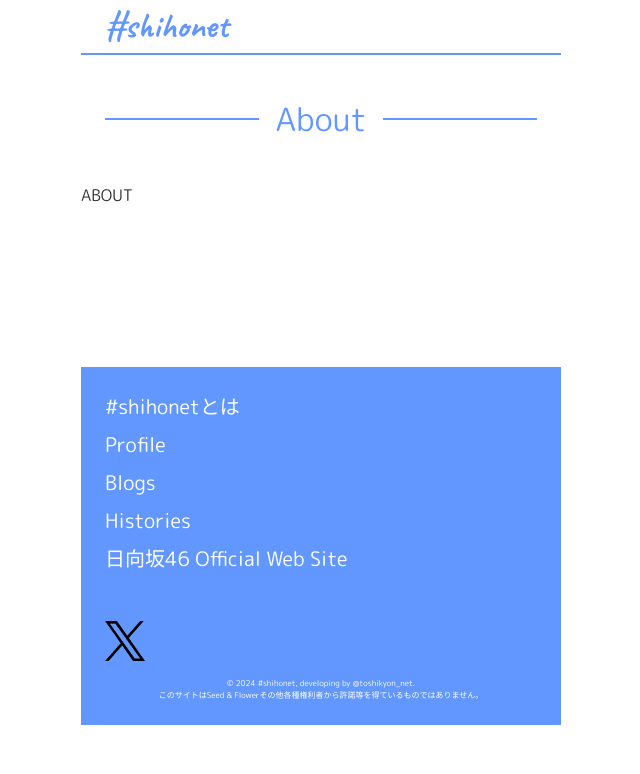
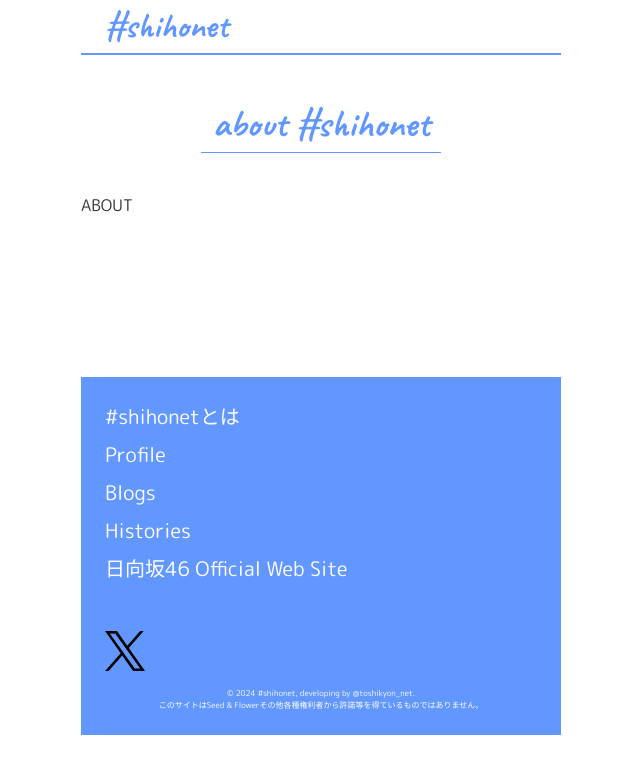
Before and after one commit to shihonet/shihonet_front, a Vue app: page /about in a window 1280 px wide. Shown: the top 774 px of the page, without its empty margins (319-959 px from the left). Built offline with nearby package versions, Linux system fonts and the light colour scheme.

Commit message:
Fix fonts in TitlePages

```diff
--- a/src/views/components/common/TitlePart.vue
+++ b/src/views/components/common/TitlePart.vue
@@ -1,10 +1,9 @@
 <template>
-  <div class="flex items-center justify-center">
-    <span class="flex-1 border-b-2 border-site-color"></span>
-    <p class="text-[32px] text-center mx-4 text-site-color">
+  <div id="PageHeader">
+    <p class="text-[38px] font-bold text-center mx-4 text-site-color">
       {{ title }}
     </p>
-    <span class="flex-1 border-b-2 border-site-color"></span>
+    <span class="block mx-auto w-60 border-b border-site-color"></span>
   </div>
 </template>
 
@@ -23,4 +22,11 @@ export default defineComponent({
 </script>
 
 <!-- Add "scoped" attribute to limit CSS to this component only -->
-<style scoped></style>
+<style scoped>
+/* → https://fonts.google.com/specimen/Caveat */
+@import url('https://fonts.googleapis.com/css2?family=Caveat:wght@400;500;600;700&family=M+PLUS+Rounded+1c:wght@100;300;400;500;700;800;900&display=swap');
+#PageHeader {
+  /* Google fontsで導入したいfontsからfont-familyを取ってくる */
+  font-family: "Caveat", sans-serif;
+}
+</style>
--- a/src/views/components/top/TopBlogs.vue
+++ b/src/views/components/top/TopBlogs.vue
@@ -48,7 +48,7 @@ export default defineComponent({
   data() {
     return {
       blogs: [] as any[],
-      title: "BLOG",
+      title: "Blogs",
       borderClass: "border-site--color",
       textColorClass: "top-color",
     };
--- a/src/views/components/top/TopSchedules.vue
+++ b/src/views/components/top/TopSchedules.vue
@@ -39,7 +39,7 @@ export default defineComponent({
   data() {
     return {
       schedules: [] as any[],
-      title: "SCHEDULE",
+      title: "Schedules",
       borderClass: "border-top-color",
       textColorClass: "top-color",
     };
--- a/src/views/components/top/ToplProfiles.vue
+++ b/src/views/components/top/ToplProfiles.vue
@@ -67,7 +67,7 @@ export default defineComponent({
   components: { TitlePart, FadeInOnScroll },
   data() {
     return {
-      title: "PROFILE",
+      title: "Profiles",
       borderClass: "border-top-color",
       textColorClass: "top-color",
     };
--- a/src/views/pages/AboutPage.vue
+++ b/src/views/pages/AboutPage.vue
@@ -17,7 +17,7 @@ export default defineComponent({
   components: { TitlePart, FadeInOnScroll, AllAbout },
   data() {
     return {
-      title: "About",
+      title: "about #shihonet",
     };
   },
 });
```
